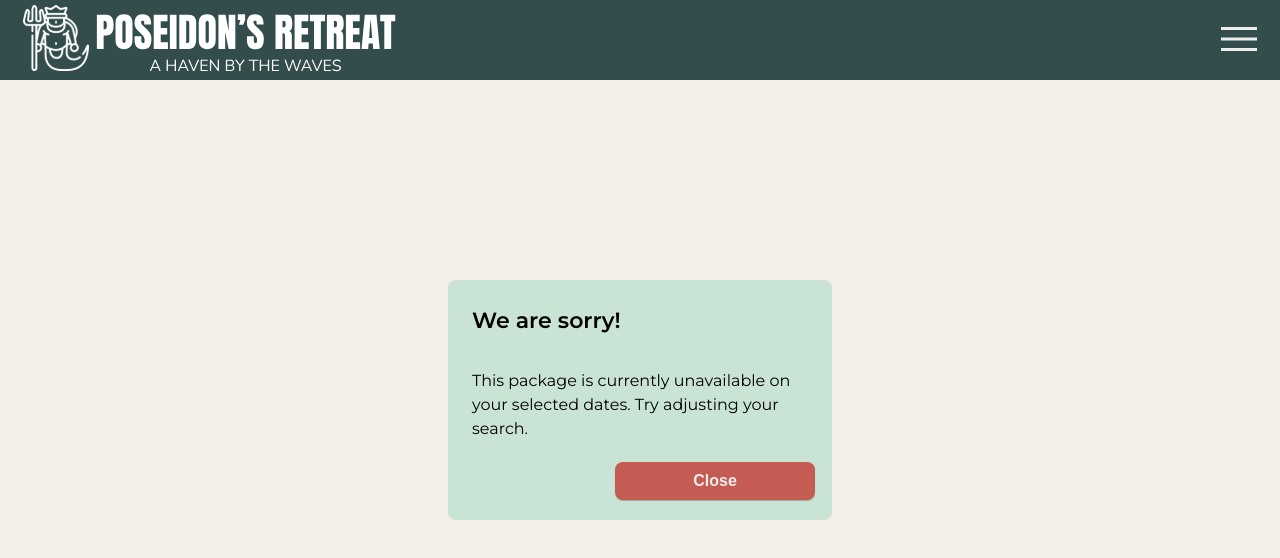
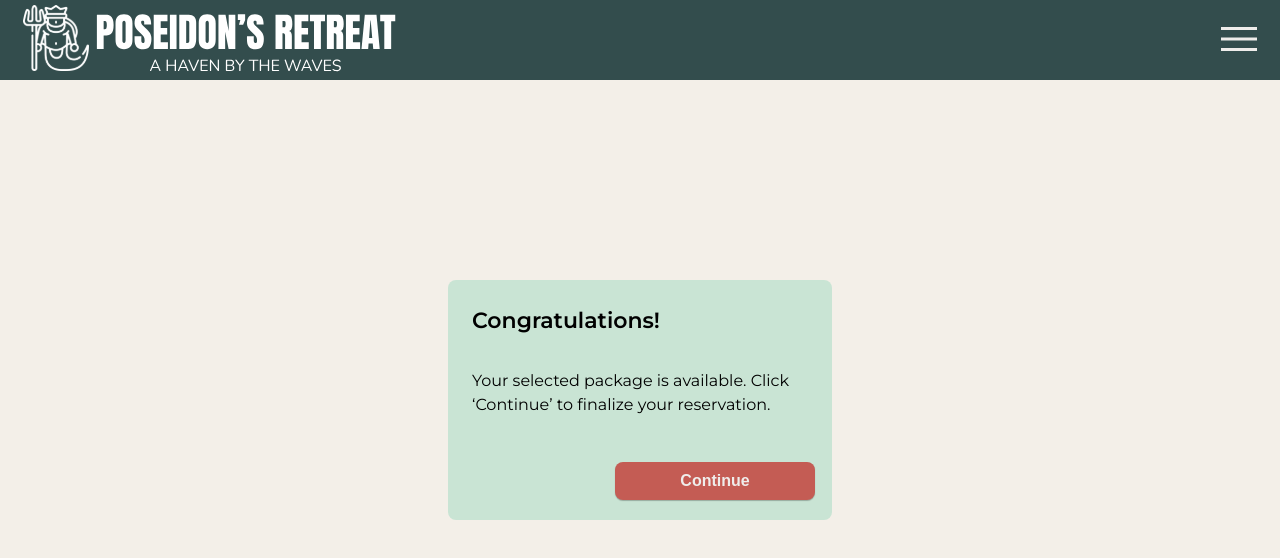
Before and after one commit to maria-jon/poseidon, a Vue app: page /booking in a window 1280 px wide. Shown: the top 558 px of the page. Built offline with nearby package versions, Linux system fonts and the light colour scheme.

Commit message:
(refactor): change popup text content

```diff
--- a/src/views/BookNow.vue
+++ b/src/views/BookNow.vue
@@ -6,9 +6,9 @@ import PopupConfirmation from '@/components/PopupConfirmation.vue'
 <template>
   <HeaderBar />
   <PopupConfirmation
-    header="We are sorry!"
-    text="This package is currently unavailable on your selected dates. Try adjusting your search."
-    label="Close"
+    header="Congratulations!"
+    text="Your selected package is available. Click ‘Continue’ to finalize your reservation."
+    label="Continue"
     width="200px"
   />
 </template>
```
